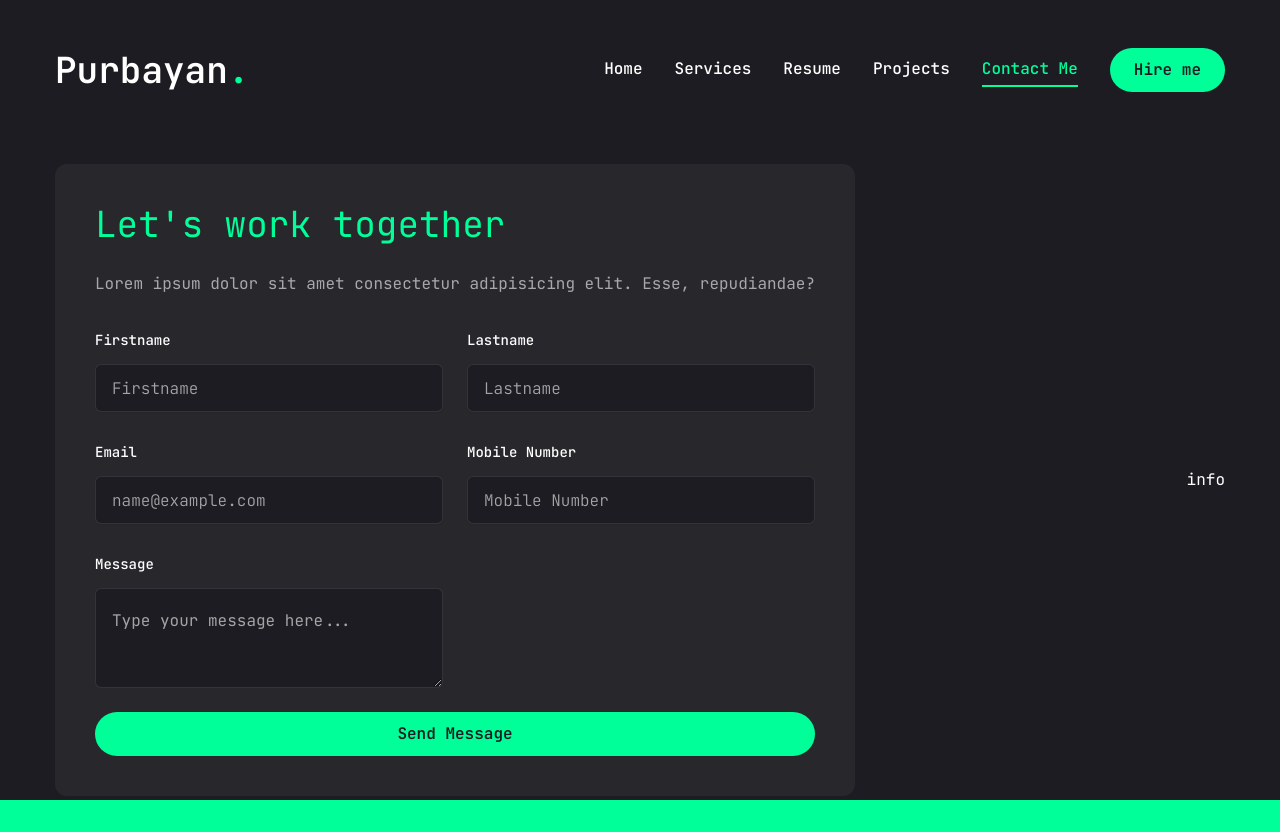
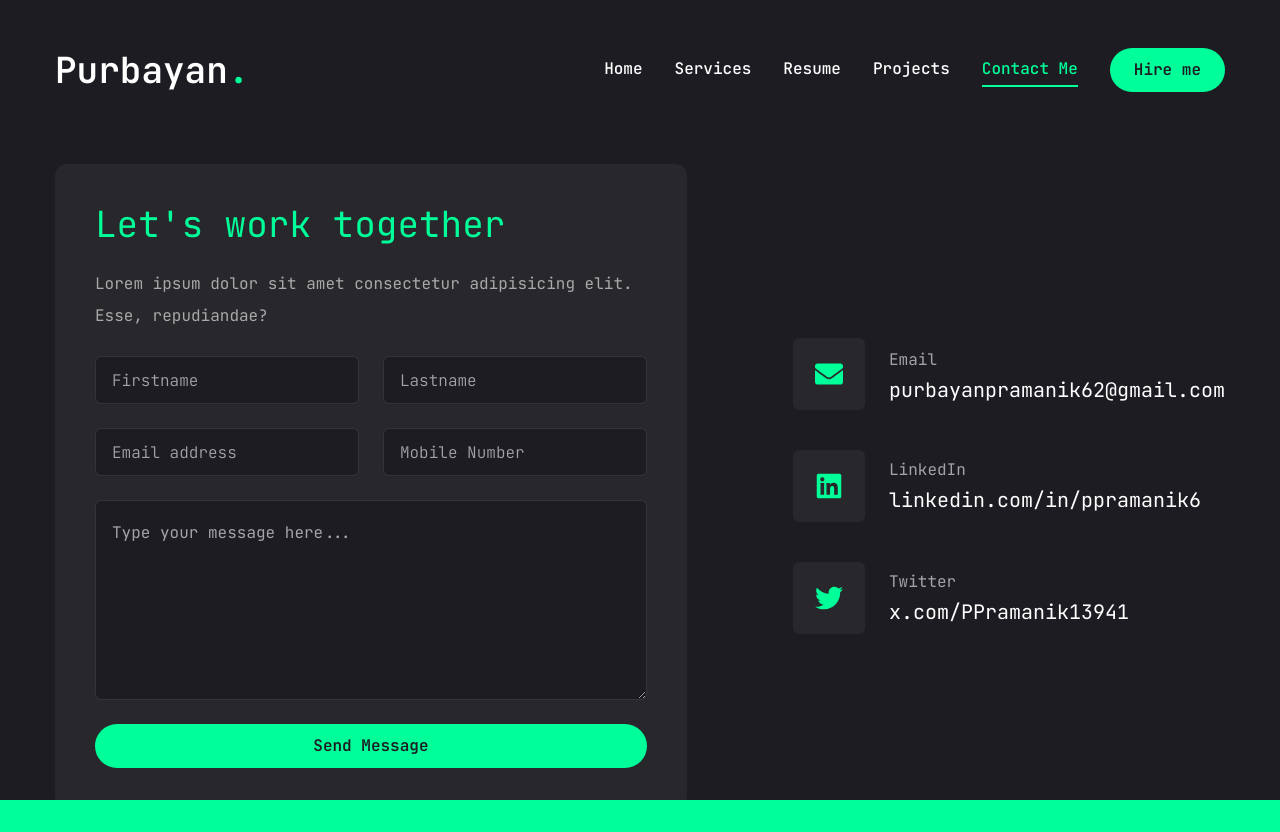
Before and after one commit to PPRAMANIK62/my-portfolio-2, a Next.js app: page /contact-me in a window 1280 px wide. Built offline with nearby package versions, Linux system fonts and the light colour scheme.

Commit message:
contact page done

```diff
--- a/src/app/contact-me/page.tsx
+++ b/src/app/contact-me/page.tsx
@@ -1,8 +1,8 @@
 "use client";
 
 import ContactForm from "@/components/ContactForm";
-import { Form } from "@/components/ui/form";
 import { motion } from "framer-motion";
+import Link from "next/link";
 import { FaEnvelope, FaLinkedin, FaTwitter } from "react-icons/fa";
 
 const info = [
@@ -14,7 +14,7 @@
   {
     icon: <FaLinkedin />,
     title: "LinkedIn",
-    description: "https://www.linkedin.com/in/ppramanik6",
+    description: "https://linkedin.com/in/ppramanik6",
   },
   {
     icon: <FaTwitter />,
@@ -36,13 +36,31 @@
       <div className=" container mx-auto">
         <div className=" flex flex-col xl:flex-row gap-[30px]">
           {/* form */}
-          <div className=" xl:h-[54%] order-2 xl:order-none">
+          <div className=" xl:w-[54%] order-2 xl:order-none">
             <ContactForm />
           </div>
 
           {/* info */}
           <div className=" flex-1 flex items-center xl:justify-end order-1 xl:order-none mb-8 xl:mb-0">
-            info
+            <ul className=" flex flex-col gap-10">
+              {info.map((item, i) => (
+                <li key={i} className=" flex items-center gap-6">
+                  <div className=" w-[52px] h-[52px] xl:w-[72px] xl:h-[72px] bg-[#27272c] text-accent rounded-md flex items-center justify-center">
+                    <div className=" text-[28px]">{item.icon}</div>
+                  </div>
+
+                  <div className=" flex-1">
+                    <p className=" text-white/60">{item.title}</p>
+
+                    {item.description.startsWith("https") ? (
+                      <Link href={item.description} className=" xl:text-xl hover:border-b hover:border-accent hover:text-accent" target="_blank">{item.description.slice(8)}</Link>
+                    ) : (
+                      <h3 className=" xl:text-xl">{item.description}</h3>
+                    )}
+                  </div>
+                </li>
+              ))}
+            </ul>
           </div>
         </div>
       </div>
--- a/src/components/ContactForm.tsx
+++ b/src/components/ContactForm.tsx
@@ -63,7 +63,6 @@
             name="firstName"
             render={({ field }) => (
               <FormItem>
-                <FormLabel>Firstname</FormLabel>
                 <FormControl>
                   <Input
                     {...field}
@@ -82,7 +81,6 @@
             name="lastName"
             render={({ field }) => (
               <FormItem>
-                <FormLabel>Lastname</FormLabel>
                 <FormControl>
                   <Input
                     {...field}
@@ -101,12 +99,11 @@
             name="email"
             render={({ field }) => (
               <FormItem>
-                <FormLabel>Email</FormLabel>
                 <FormControl>
                   <Input
                     {...field}
                     disabled={isPending}
-                    placeholder="name@example.com"
+                    placeholder="Email address"
                     type="email"
                   />
                 </FormControl>
@@ -120,7 +117,6 @@
             name="mobileNumber"
             render={({ field }) => (
               <FormItem>
-                <FormLabel>Mobile Number</FormLabel>
                 <FormControl>
                   <Input
                     {...field}
@@ -132,32 +128,35 @@
               </FormItem>
             )}
           />
+        </div>
 
         <FormField
           control={form.control}
           name="message"
           render={({ field }) => (
             <FormItem>
-                <FormLabel>Message</FormLabel>
               <FormControl>
                 <Textarea
                   {...field}
                   disabled={isPending}
                   placeholder="Type your message here..."
-                    className=" h-[100px]"
+                  className=" h-[200px]"
                 />
               </FormControl>
               <FormMessage />
             </FormItem>
           )}
         />
-        </div>
 
         {/* <FormError message={error || urlError} />
         <FormSuccess message={success} /> */}
 
         <Button disabled={isPending} type="submit" className=" w-full">
-          {isPending ? <Loader2 className="h-4 w-4 animate-spin" /> : "Send Message"}
+          {isPending ? (
+            <Loader2 className="h-4 w-4 animate-spin" />
+          ) : (
+            "Send Message"
+          )}
         </Button>
       </form>
     </Form>
```
Lines whose indentation alone changed are shown as unchanged.
